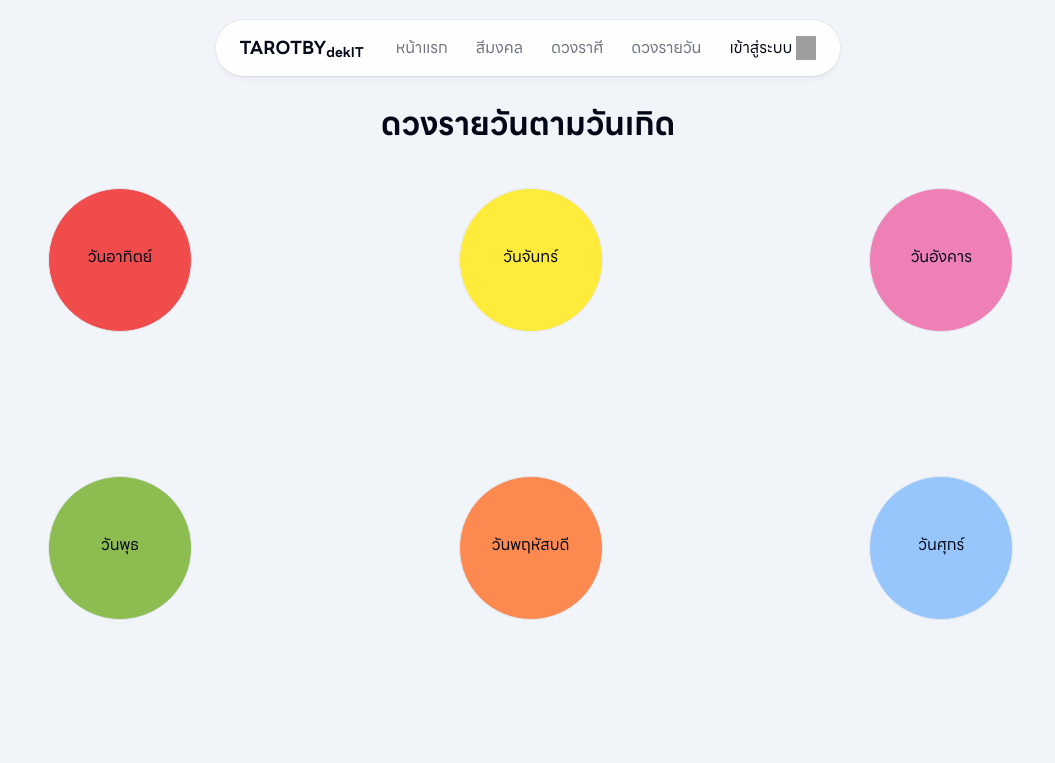
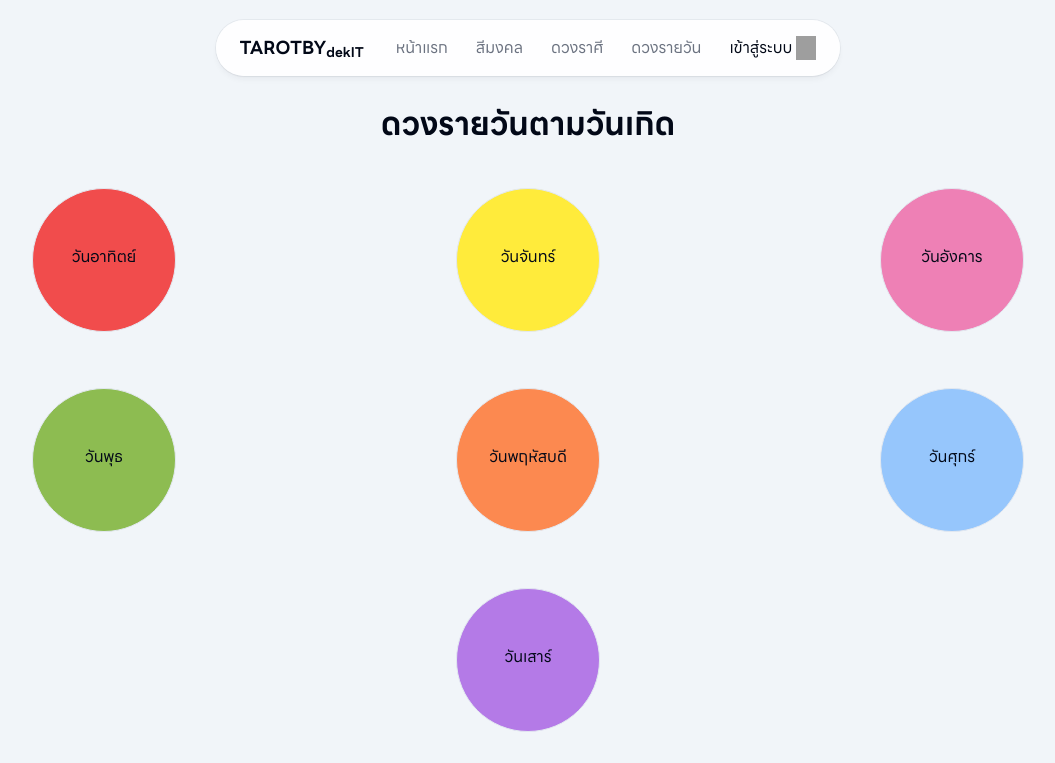
Before and after one commit to artijo/tarot-client, a React (Vite) app: page /tarotdaily in a window 1280 px wide. Shown: the top 763 px of the page, without its empty margins (112-1167 px from the left). Built offline with nearby package versions, Linux system fonts and the light colour scheme; grey boxes are pictures that could not be loaded.

Commit message:
edit tarot daily page

```diff
--- a/src/Pages/Tarot_daily.jsx
+++ b/src/Pages/Tarot_daily.jsx
@@ -53,17 +53,13 @@
         <h2 className="flex justify-center">ดวงรายวันตามวันเกิด</h2>
       </div>
 
-      <div className="flex justify-center grid grid-cols-3 gap-36 ms-32">
+      <div className="grid grid-cols-3 gap-14 ">
         {weeklylist.map((day, index) =>
-          index === 6 ? (
-            <Link key={index} to={day.link} className={day.class}>
+
+            <Link key={index} to={day.link} className={day.class +" mx-auto"}>
               {day.name}
             </Link>
-          ) : (
-            <Link key={index} to={day.link} className={day.class}>
-              {day.name}
-            </Link>
-          )
+
         )}
       </div>
     </UserLayout>
```
Also changed, not shown: 1 other file (tests, documents, lock files or other folders).
